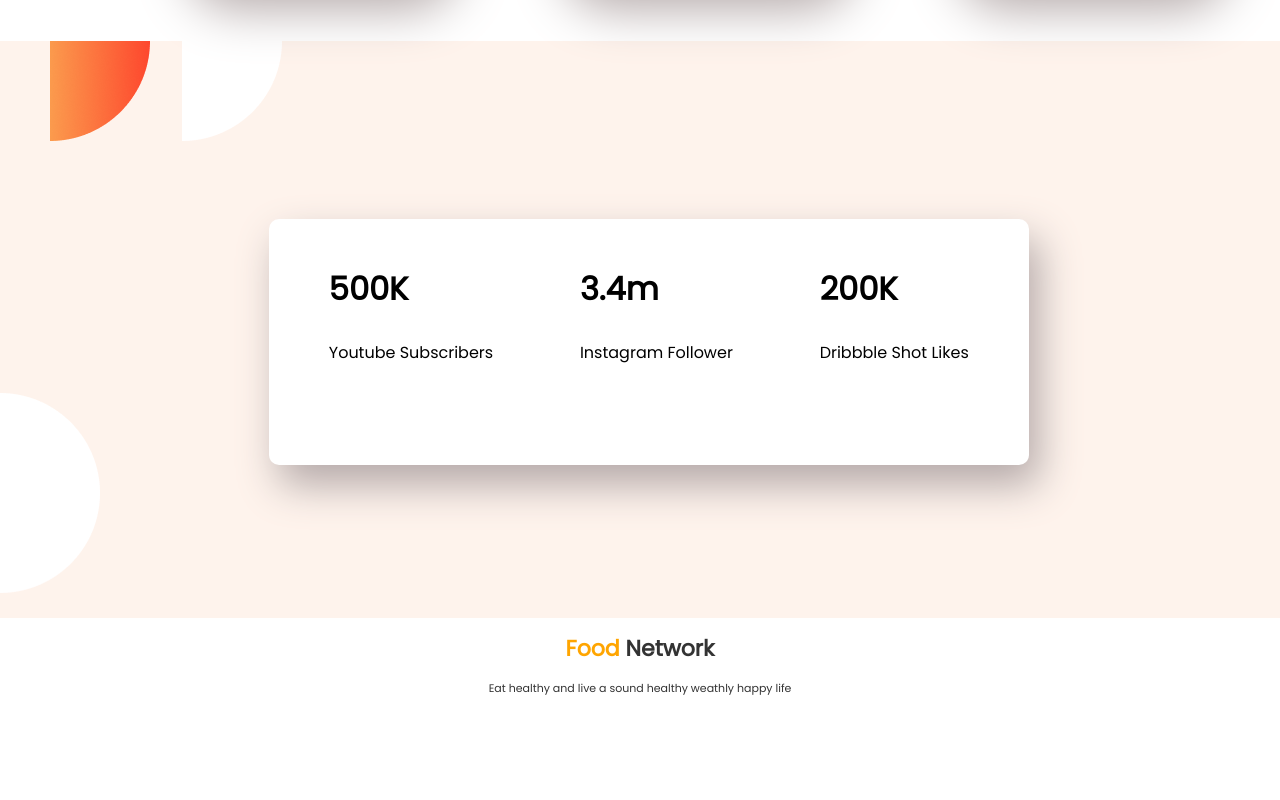
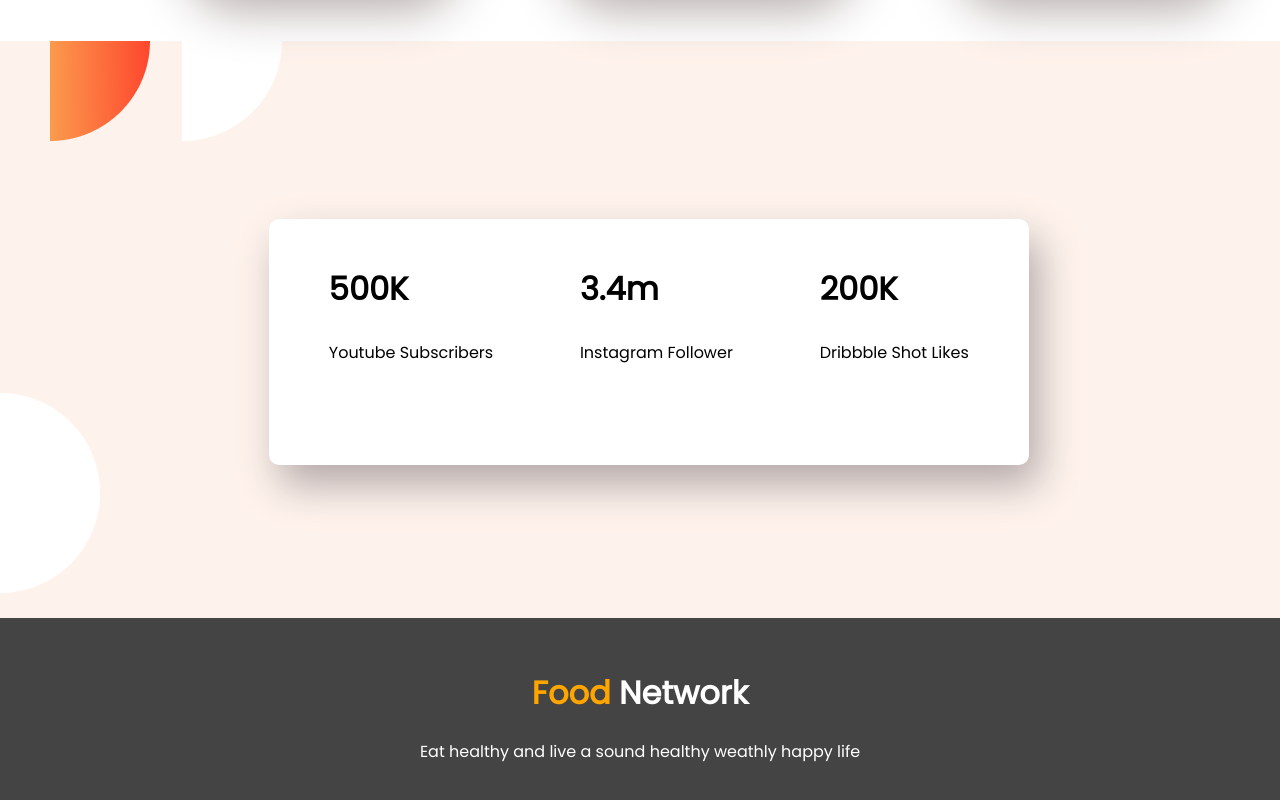
Before and after one commit to NadiaPeeya/food-network, a plain HTML site: page index.html in a window 1280 px wide. Shown: the part 2335-3135 px from the top of the page. Before the commit the page ends 3112 px from the top, so only its background shows below. Drawn offline with Linux system fonts and the light colour scheme.

Commit message:
footer added

```diff
--- a/style.css
+++ b/style.css
@@ -180,11 +180,13 @@ p{
 }
 
 footer{
-    color: #333;
-    font-size: 11px;
+    background: #444444;
+    height: 100px;
     text-align: center;
-    vertical-align: bottom
-
+    color: #FFFFFF;
+    padding:30px;
+    margin-bottom: 0%;
+    padding-bottom: 80px;
 
 
 }
```
Also changed, not shown: food/Project Cover.jpg (deleted), images/image2.png (deleted), shapes/Group 8447.png (deleted), shapes/Group 8449.png (deleted), shapes/Group 8450.png (deleted), 5 other files.
